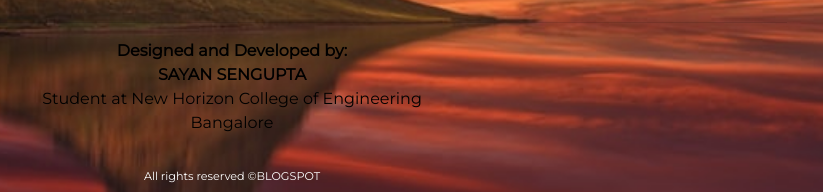
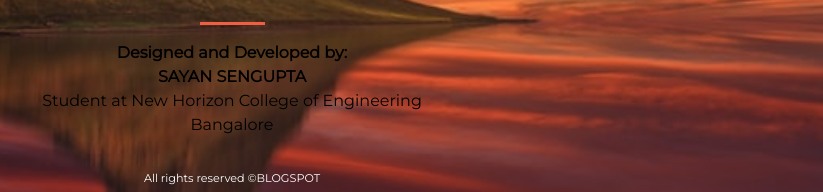
Before and after one commit to sayan2001ssg/Blogspot, a plain HTML site: page contents.html in a window 1280 px wide. Shown: the part 499-691 px from the top of the page, 408-1231 px from the left. Drawn offline with nearby package versions, Linux system fonts and the light colour scheme.

Commit message:
Update constyle.css

```diff
--- a/constyle.css
+++ b/constyle.css
@@ -25,6 +25,12 @@ h1{
   color: #e2dbdb;
 }
 
+hr{
+  border-color: #F05F44;
+  border-width: 3px;
+  max-width: 65px;
+}
+
 .buffer{
   height: 10rem;
 }
```
